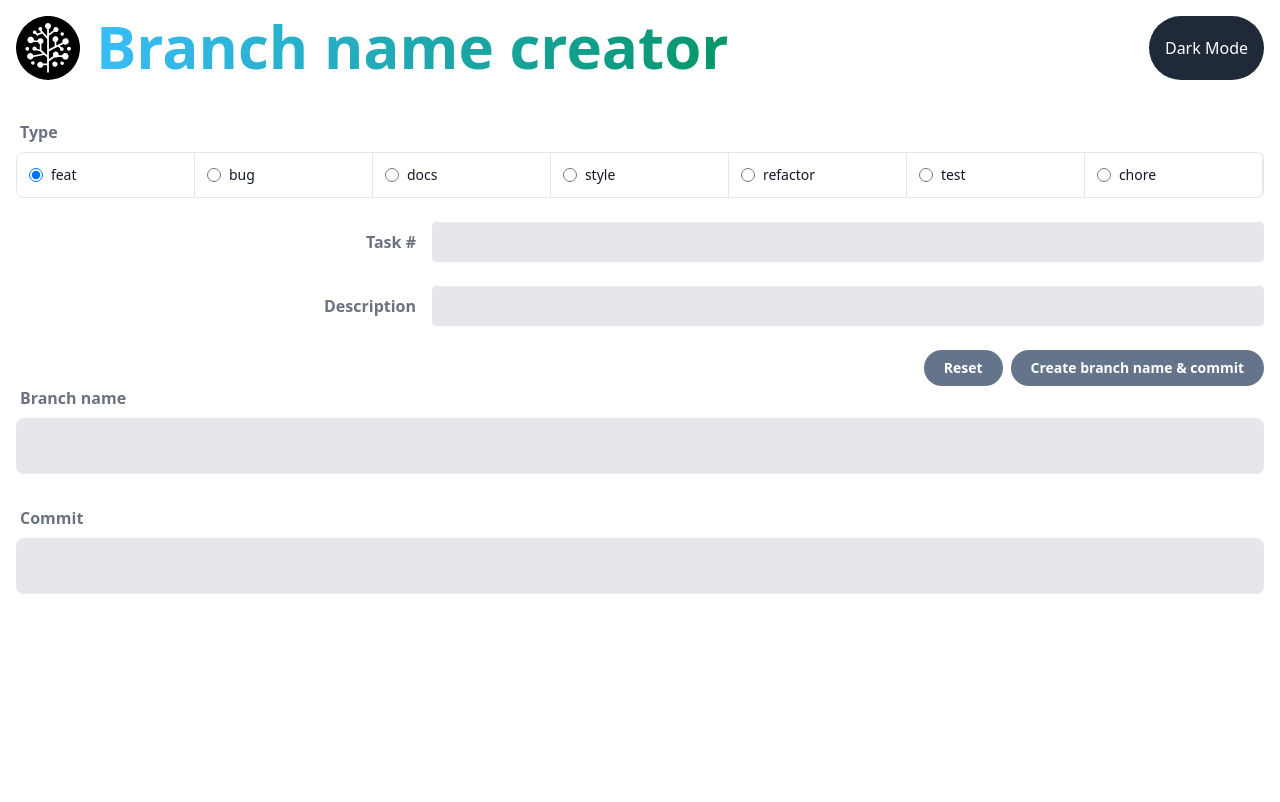
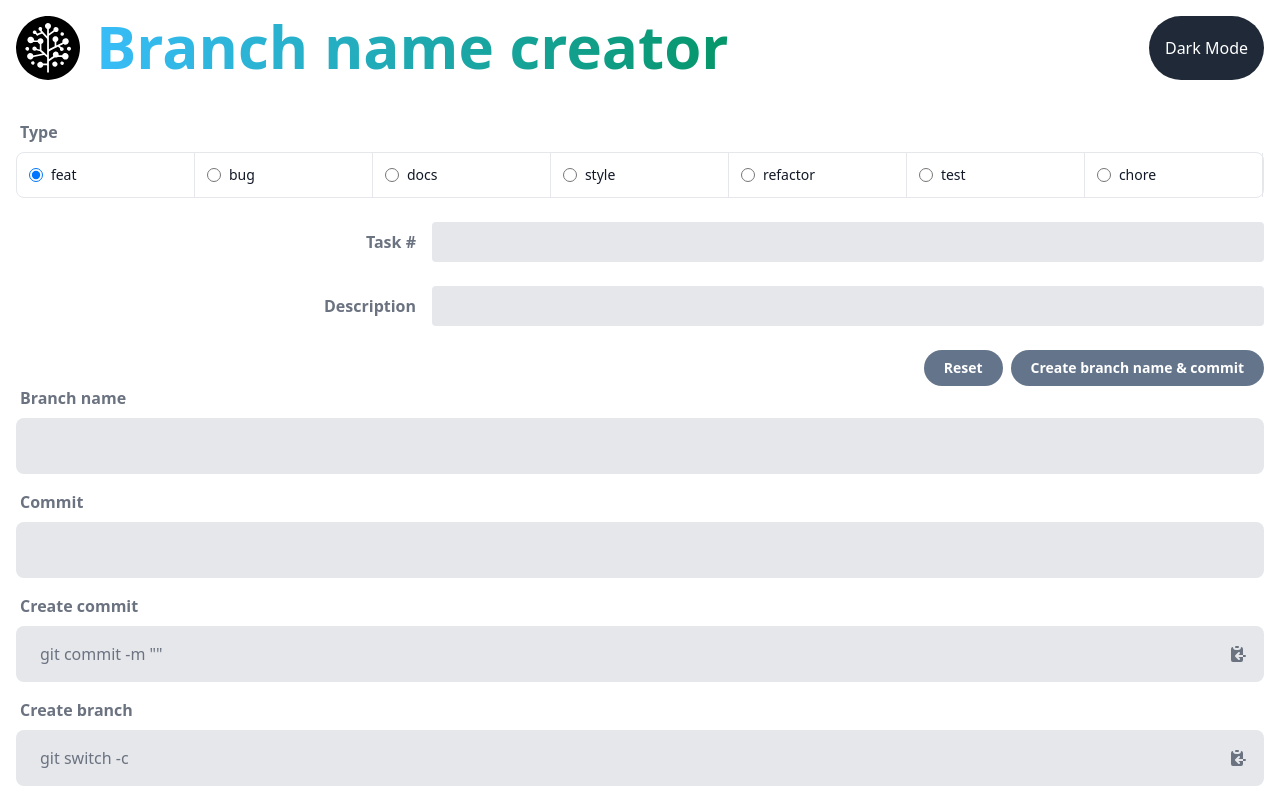
Before and after one commit to SerhiiStaryk/Branch-name-creator, a React (Vite) app: page / in a window 1280 px wide. Built offline with nearby package versions, Linux system fonts and the light colour scheme.

Commit message:
feat: Add functionality to generate and copy git branch names and commit messages.

```diff
--- a/src/App.tsx
+++ b/src/App.tsx
@@ -22,6 +22,10 @@ const App = () => {
         <CopyContainer value={branchName} />
         <Label label='Commit' />
         <CopyContainer value={commit} />
+        <Label label='Create commit' />
+        <CopyContainer value={`git commit -m "${commit}"`} />
+        <Label label='Create branch' />
+        <CopyContainer value={`git switch -c ${branchName}`} />
       </div>
     </div>
   );
--- a/src/components/CopyContainer/index.tsx
+++ b/src/components/CopyContainer/index.tsx
@@ -21,7 +21,7 @@ const CopyContainer = ({ value }: CopyContainerProps) => {
   return (
     <>
       <AnimatePresence>{isToast && <Toast message='Copy successful' />}</AnimatePresence>
-      <span className='bg-gray-200 inline-flex items-center min-h-14 mb-8 p-4 pl-6 relative rounded-lg sm:text-base space-x-4 text-left text-sm w-full'>
+      <span className='bg-gray-200 inline-flex items-center min-h-14 mb-4 p-4 pl-6 relative rounded-lg sm:text-base space-x-4 text-left text-sm w-full'>
         <span className='text-gray-500'>{value}</span>
         {value && (
           <span
--- a/src/components/CreateForm/index.tsx
+++ b/src/components/CreateForm/index.tsx
@@ -42,7 +42,7 @@ const CreateForm = ({ onSetBranchNameAndCommit }: CreateFormProps) => {
 
     onSetBranchNameAndCommit({
       branchName: `${type}/OMS-${trimAndUppercase(name)}-${normalizeText(description)}`,
-      commit: `${type}: #${name} ${description}`,
+      commit: `#${name} ${type}: ${description}`,
     });
   };
 
```
